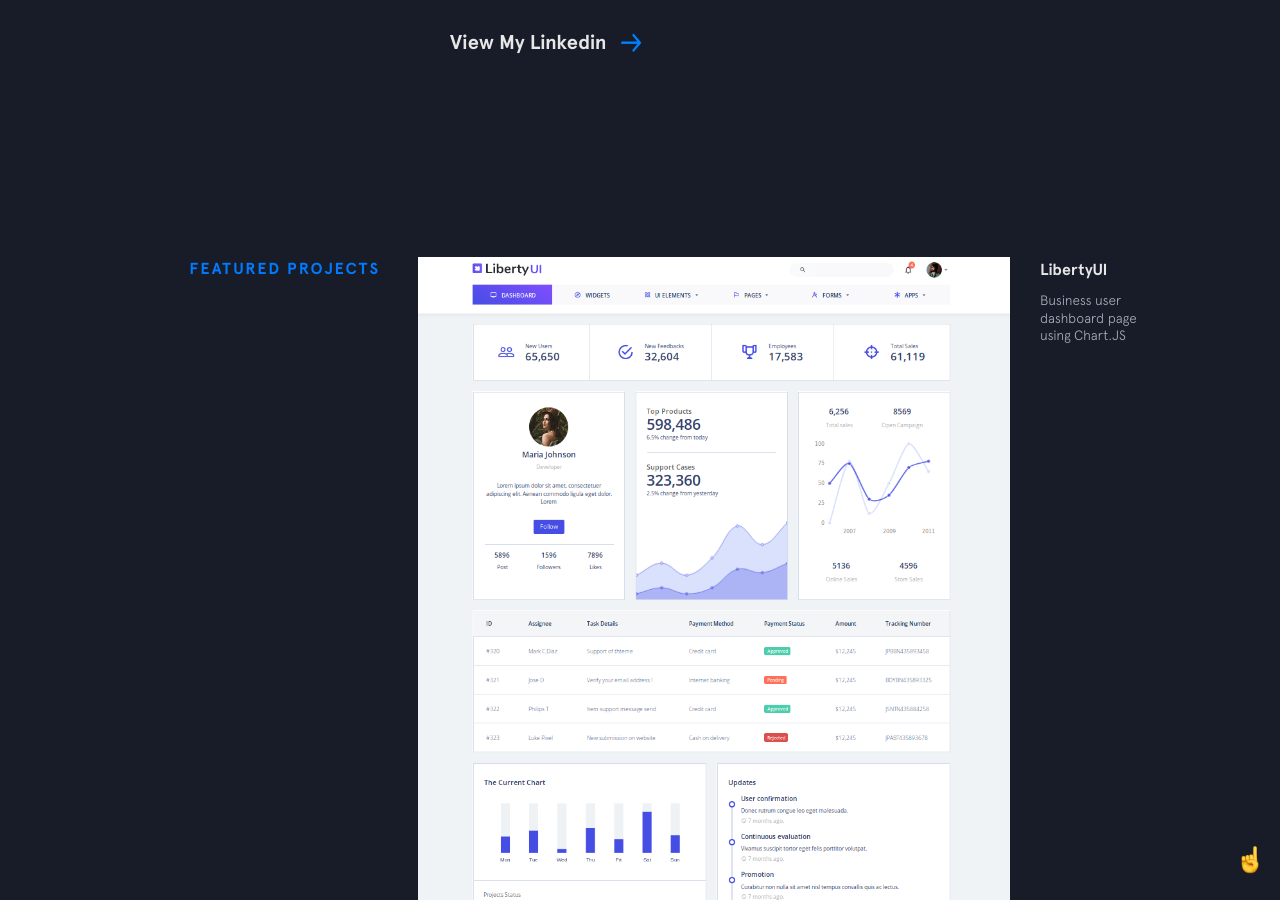
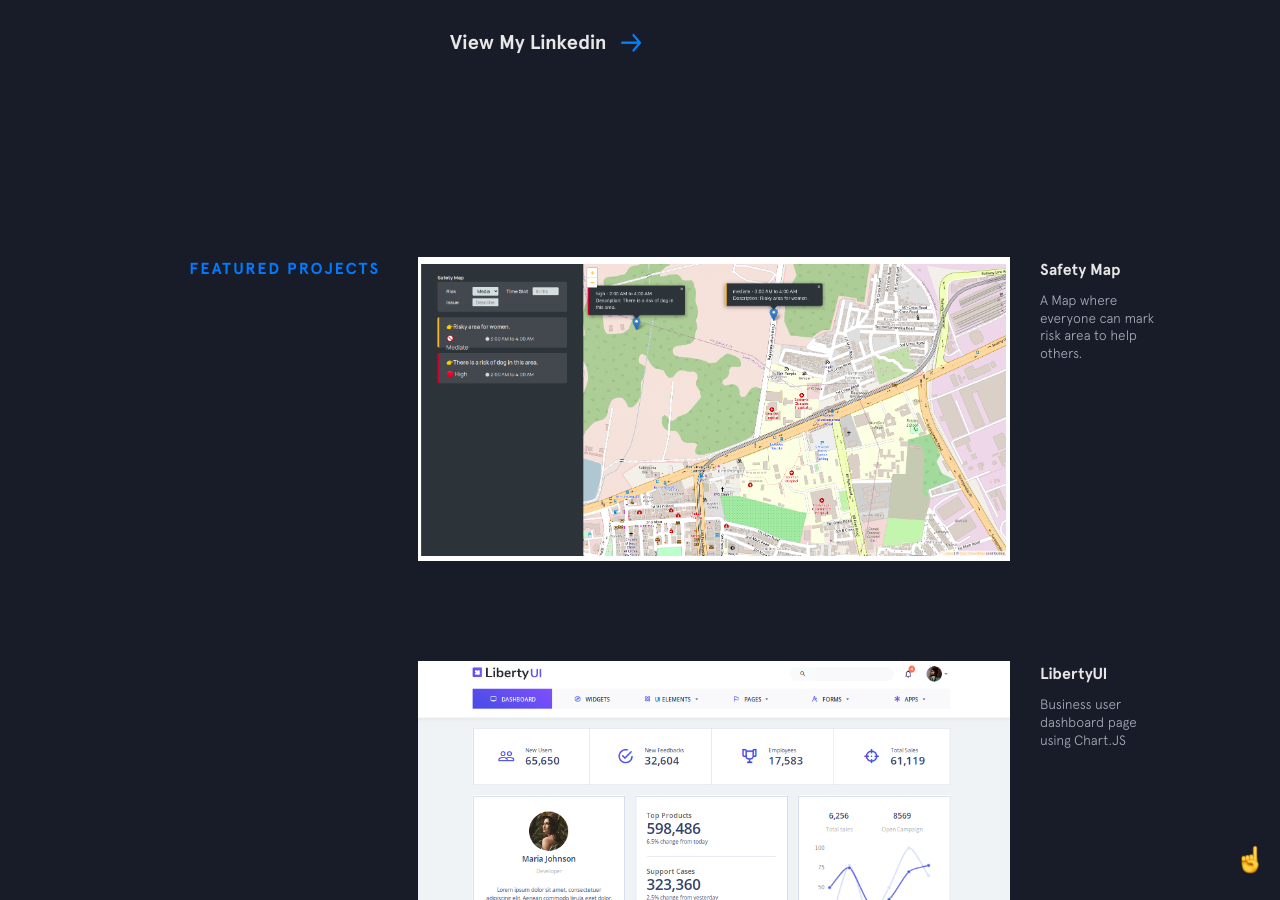
Before and after one commit to learneradarsh/learneradarsh.github.io, a Jekyll site: the page built from index.html, in a window 1280 px wide and 900 px high, scrolled down 2185 px. Built offline with Jekyll 4.4.1, drawn with Linux system fonts in a browser that asks for light colours; nearby versions of some CDN libraries.

Commit message:
added one more featured project

```diff
--- a/_includes/featured-projects.html
+++ b/_includes/featured-projects.html
@@ -3,13 +3,42 @@
   <div class="section__content">
     <div class="project blistabloc">
       <figure class="project__pic">
-        <a href="https://github.com/learneradarsh/LibertyUI" target="_blank">
-          <img src="{{site.baseurl}}/img/featured/libertyui/libertyui.png" alt="">
+        <a
+          href="https://github.com/learneradarsh/SafetyMap/tree/master"
+          target="_blank"
+        >
+          <img
+            src="{{site.baseurl}}/img/featured/safetymap/safetymap2.png"
+            alt=""
+          />
         </a>
       </figure>
       <figcaption class="project__caption">
         <div class="project__name">
-          <a href="https://github.com/learneradarsh/LibertyUI" target="_blank">LibertyUI</a>
+          <a
+            href="https://github.com/learneradarsh/SafetyMap/tree/master"
+            target="_blank"
+            >Safety Map</a
+          >
+        </div>
+        <p>A Map where everyone can mark risk area to help others.</p>
+      </figcaption>
+    </div>
+
+    <div class="project blistabloc">
+      <figure class="project__pic">
+        <a href="https://github.com/learneradarsh/LibertyUI" target="_blank">
+          <img
+            src="{{site.baseurl}}/img/featured/libertyui/libertyui.png"
+            alt=""
+          />
+        </a>
+      </figure>
+      <figcaption class="project__caption">
+        <div class="project__name">
+          <a href="https://github.com/learneradarsh/LibertyUI" target="_blank"
+            >LibertyUI</a
+          >
         </div>
         <p>Business user dashboard page using Chart.JS</p>
       </figcaption>
@@ -17,15 +46,22 @@
 
     <div class="project screentime">
       <figure class="project__pic">
-        <a href="https://github.com/MozillaKNITOpenSource/UICAP" target="_blank">
+        <a
+          href="https://github.com/MozillaKNITOpenSource/UICAP"
+          target="_blank"
+        >
           <div class="phone">
-            <img src="{{site.baseurl}}/img/featured/uicap/uicap.png" alt="">
+            <img src="{{site.baseurl}}/img/featured/uicap/uicap.png" alt="" />
           </div>
         </a>
       </figure>
       <figcaption class="project__caption">
         <div class="project__name">
-          <a href="https://github.com/MozillaKNITOpenSource/UICAP" target="_blank">UICAP</a>
+          <a
+            href="https://github.com/MozillaKNITOpenSource/UICAP"
+            target="_blank"
+            >UICAP</a
+          >
         </div>
         <p>Open source CSS framework.</p>
       </figcaption>
@@ -34,28 +70,45 @@
     <div class="project interventions">
       <figure class="project__pic">
         <a href="https://github.com/learneradarsh/codeater" target="_blank">
-          <img src="{{site.baseurl}}/img/featured/codeater/codeater.png" alt="">
+          <img
+            src="{{site.baseurl}}/img/featured/codeater/codeater.png"
+            alt=""
+          />
         </a>
       </figure>
       <figcaption class="project__caption">
         <div class="project__name">
-          <a href="https://github.com/learneradarsh/codeater" target="_blank">Codeater</a>
+          <a href="https://github.com/learneradarsh/codeater" target="_blank"
+            >Codeater</a
+          >
         </div>
-        <p>Platform for competitive programmers to play with code and solve problems.</p>
+        <p>
+          Platform for competitive programmers to play with code and solve
+          problems.
+        </p>
       </figcaption>
     </div>
 
     <div class="project interventions">
       <figure class="project__pic">
-        <a href="https://github.com/learneradarsh/JSPrac/tree/main/bankist" target="_blank">
-          <img src="{{site.baseurl}}/img/featured/bankist/banking.png" alt="">
+        <a
+          href="https://github.com/learneradarsh/JSPrac/tree/main/bankist"
+          target="_blank"
+        >
+          <img src="{{site.baseurl}}/img/featured/bankist/banking.png" alt="" />
         </a>
       </figure>
       <figcaption class="project__caption">
         <div class="project__name">
-          <a href="https://github.com/learneradarsh/JSPrac/tree/main/bankist" target="_blank">Bankist</a>
+          <a
+            href="https://github.com/learneradarsh/JSPrac/tree/main/bankist"
+            target="_blank"
+            >Bankist</a
+          >
         </div>
-        <p>Minimalist banking application using html, css, and javascript only.</p>
+        <p>
+          Minimalist banking application using html, css, and javascript only.
+        </p>
       </figcaption>
     </div>
   </div>
```
Also changed, not shown: img/featured/safetymap/safetymap2.png (added), img/featured/safetymap/safetymapone.png (added), img/featured/screentime/screentime-ss1.jpg (deleted), img/featured/screentime/screentime-ss2.jpg (deleted), img/featured/screentime/screentime-ss3.jpg (deleted), img/featured/screentime/screentime-ss4.jpg (deleted), img/featured/screentime/screentime1.png (deleted), img/featured/screentime/screentime2.png (deleted), img/featured/screentime/screentime3.png (deleted), img/featured/screentime/screentime4.png (deleted), img/logo/logo1.png (deleted), img/logo/logo2.png (deleted), img/logo/logo3.png (deleted), img/logo/logo4.png (deleted).
